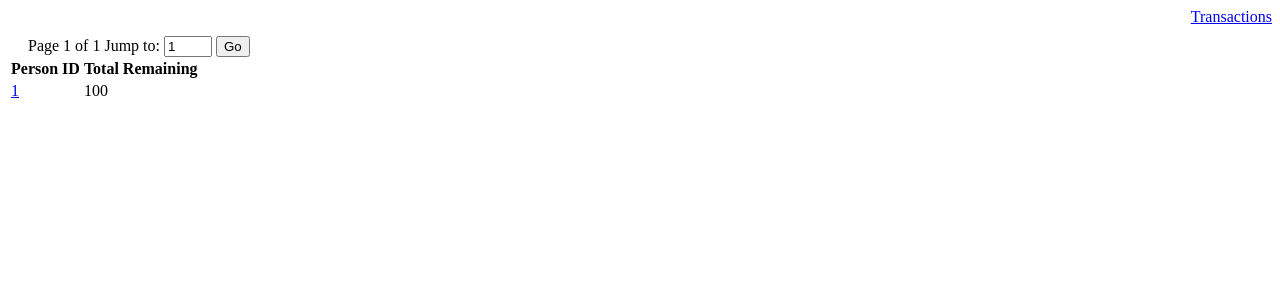
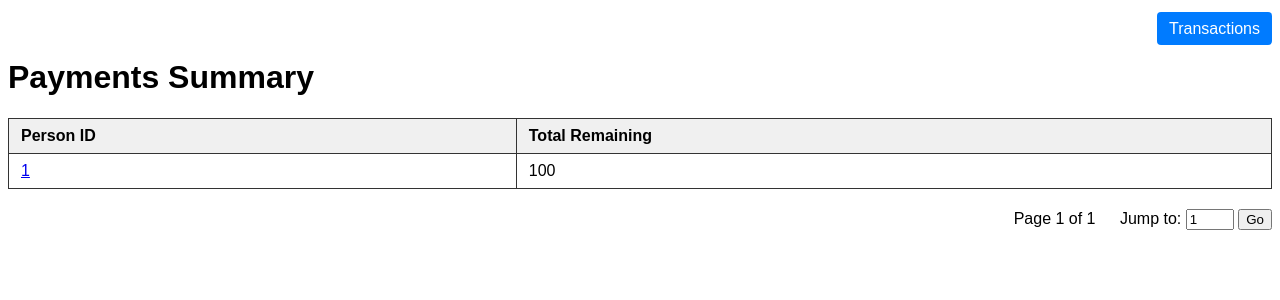
Before and after one commit to albertduu/DjangoTransactions, a Django app: page /payments/ in a window 1280 px wide. Shown: the top 300 px of the page. Run offline with Django 5.2, Linux system fonts and the light colour scheme; tables that the repository leaves empty hold one stand-in row (values such as "Sample post").

Commit message:
Pagination for payments

```diff
--- a/transactions/templates/transactions/payments.html
+++ b/transactions/templates/transactions/payments.html
@@ -1,49 +1,111 @@
-<div style="text-align: right; margin-bottom: 10px;">
-  <div class="tab-bar" style="display: inline-block;">
-    <a href="{% url 'transaction-list' %}">Transactions</a>
-  </div>
+{% load static %}
+<!DOCTYPE html>
+<html>
+<head>
+    <title>Payments</title>
+    <style>
+        body {
+            font-family: Arial, sans-serif;
+        }
+
+        .tab-bar {
+            text-align: right;
+            margin: 20px 0;
+        }
+
+        .tab-bar a {
+            padding: 8px 12px;
+            background: #007BFF;
+            color: white;
+            text-decoration: none;
+            border-radius: 4px;
+            margin-left: 10px;
+        }
+
+        .tab-bar a:hover {
+            background: #0056b3;
+        }
+
+        table {
+            width: 100%;
+            border-collapse: collapse;
+            margin-top: 20px;
+        }
+
+        th, td {
+            border: 1px solid #333;
+            padding: 8px 12px;
+            text-align: left;
+        }
+
+        th {
+            background: #f0f0f0;
+        }
+
+        .pagination {
+            text-align: right;
+            margin: 20px 0;
+        }
+
+        .pagination form {
+            display: inline-block;
+            margin-left: 20px;
+        }
+    </style>
+</head>
+<body>
+    <!-- Tab Bar -->
+    <div class="tab-bar">
+        <a href="{% url 'transaction-list' %}">Transactions</a>
     </div>
 
-    <div class="pagination" style="display: inline-block; margin-left: 20px;">
+    <h1>Payments Summary</h1>
+
+    <table>
+        <thead>
+            <tr>
+                <th>Person ID</th>
+                <th>Total Remaining</th>
+            </tr>
+        </thead>
+        <tbody>
+            {% for payment in payments %}
+                <tr>
+                    <td>
+                        <a href="?person_id={{ payment.person_id }}">{{ payment.person_id }}</a>
+                    </td>
+                    <td>{{ payment.total_remaining }}</td>
+                </tr>
+            {% empty %}
+                <tr>
+                    <td colspan="2">No payments found.</td>
+                </tr>
+            {% endfor %}
+        </tbody>
+    </table>
+
+    <!-- Pagination Controls -->
+    <div class="pagination">
         {% if payments.has_previous %}
-            <a href="?page={{ payments.previous_page_number }}">&laquo; Previous</a>
+            <a href="?page={{ payments.previous_page_number }}">« Previous</a>
         {% endif %}
 
         <span>Page {{ payments.number }} of {{ payments.paginator.num_pages }}</span>
 
         {% if payments.has_next %}
-            <a href="?page={{ payments.next_page_number }}">Next &raquo;</a>
+            <a href="?page={{ payments.next_page_number }}">Next »</a>
         {% endif %}
 
-        <form method="get" style="display:inline;">
+        <form method="get">
             {% for key, value in request.GET.items %}
                 {% if key != 'page' %}
                     <input type="hidden" name="{{ key }}" value="{{ value }}">
                 {% endif %}
             {% endfor %}
-            <label for="page">Jump to:</label>
-            <input type="number" name="page" id="page" min="1" max="{{ payments.paginator.num_pages }}" value="{{ payments.number }}">
+            Jump to:
+            <input type="number" name="page" min="1" max="{{ payments.paginator.num_pages }}" value="{{ payments.number }}">
             <button type="submit">Go</button>
         </form>
     </div>
-</div>
-
-<!-- Payments Table -->
-<table>
-    <tr>
-        <th>Person ID</th>
-        <th>Total Remaining</th>
-    </tr>
-    {% for p in payments %}
-    <tr>
-        <td>
-            <a href="?person_id={{ p.person_id }}">{{ p.person_id }}</a>
-        </td>
-        <td>{{ p.total_remaining }}</td>
-    </tr>
-    {% empty %}
-    <tr>
-        <td colspan="2">No payments found.</td>
-    </tr>
-    {% endfor %}
-</table>
+</body>
+</html>
```
Also changed, not shown: transactions/templates/transactions/person_transactions.html (+29 -10 lines).
